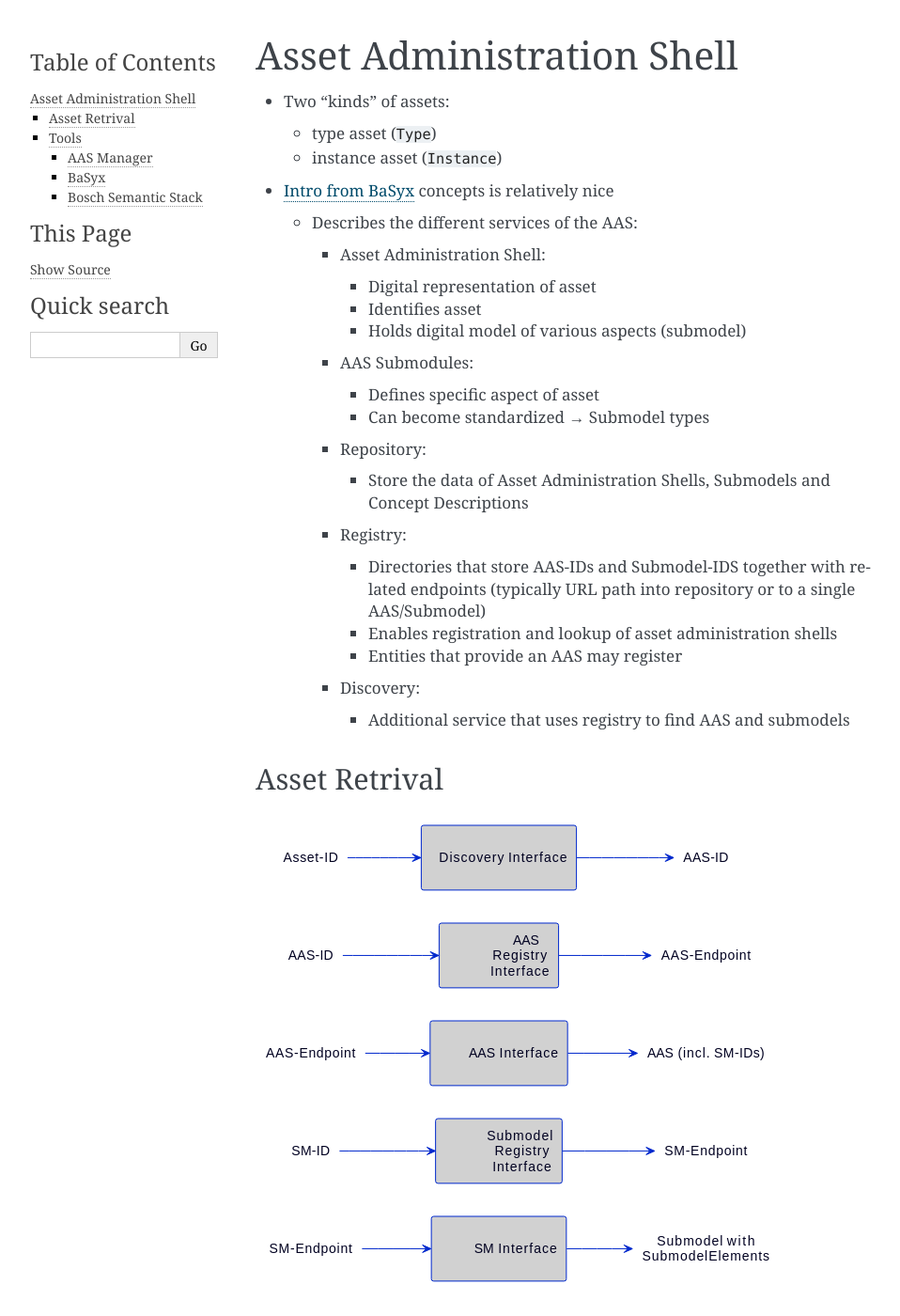
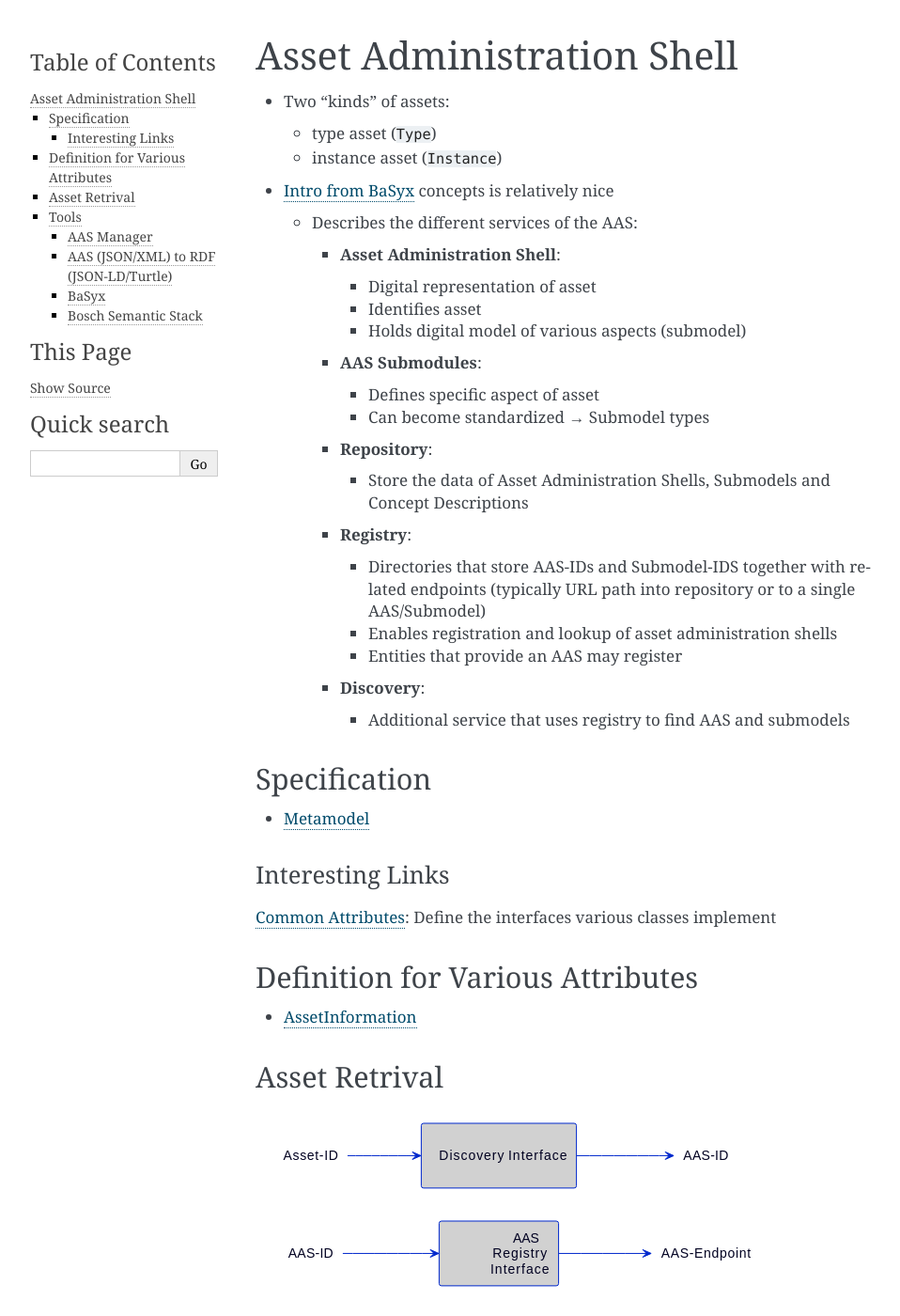
Before and after one commit to ift-tuwien/Digital-Product-Passport, a Sphinx documentation site: the page built from doc/sphinx/aas.md, in a window 1280 px wide and 1400 px high. Shown: the whole window at 94% size, without its empty margins (148-1106 px from the left). Built offline with Sphinx 7.4.7, drawn with Linux system fonts in a browser that asks for light colours; cross-references to code outside the pages are shown as plain code; some of the changed text lies outside the part shown.

Commit message:
AAS: Extend text

```diff
--- a/doc/sphinx/aas.md
+++ b/doc/sphinx/aas.md
@@ -5,21 +5,33 @@
   - instance asset (`Instance`)
 - [Intro from BaSyx](https://wiki.basyx.org/en/latest/content/concepts/basyx_concepts.html) concepts is relatively nice
   - Describes the different services of the AAS:
-    - Asset Administration Shell:
+    - **Asset Administration Shell**:
       - Digital representation of asset
       - Identifies asset
       - Holds digital model of various aspects (submodel)
-    - AAS Submodules:
+    - **AAS Submodules**:
       - Defines specific aspect of asset
       - Can become standardized → Submodel types
-    - Repository:
+    - **Repository**:
       - Store the data of Asset Administration Shells, Submodels and Concept Descriptions
-    - Registry:
+    - **Registry**:
       - Directories that store AAS-IDs and Submodel-IDS together with related endpoints (typically URL path into repository or to a single AAS/Submodel)
       - Enables registration and lookup of asset administration shells
       - Entities that provide an AAS may register
-    - Discovery:
+    - **Discovery**:
       - Additional service that uses registry to find AAS and submodels
+
+## Specification
+
+- [Metamodel](https://industrialdigitaltwin.io/aas-specifications/IDTA-01001/v3.2/index.html)
+
+### Interesting Links
+
+[Common Attributes](https://industrialdigitaltwin.io/aas-specifications/IDTA-01001/v3.2/spec-metamodel/common.html): Define the interfaces various classes implement
+
+## Definition for Various Attributes
+
+- [AssetInformation](https://aas-core-works.github.io/aas-core-meta/v3/AssetInformation.html)
 
 ## Asset Retrival
 
@@ -29,9 +41,15 @@
 
 ## Tools
 
+- [List from IDTA](https://industrialdigitaltwin.org/solutions-hub)
+
 ### AAS Manager
 
 - [Homepage](https://github.com/rwth-iat/aas_manager)
+
+### AAS (JSON/XML) to RDF (JSON-LD/Turtle)
+
+- [Homepage](https://github.com/mhrimaz/py-aas-rdf)
 
 ### BaSyx
 
```
